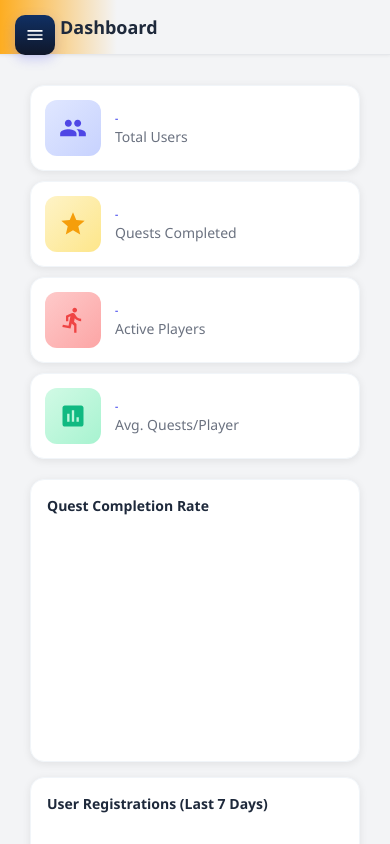
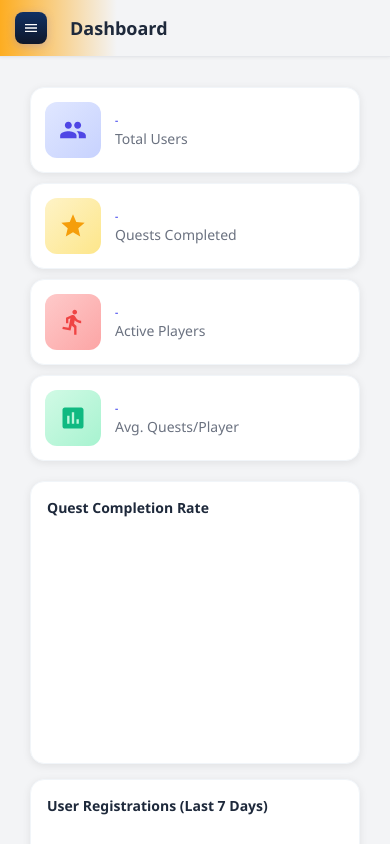
Before and after one commit to Jccelestial/ParSU-Realms-Admin, a website: page index.html in a window 390 px wide. Drawn offline with nearby package versions, Linux system fonts and the light colour scheme.

Commit message:
Move mobile menu toggle to header for better UX

```diff
--- a/index.html
+++ b/index.html
@@ -8,13 +8,6 @@
     <link rel="stylesheet" href="styles.css">
 </head>
 <body>
-    <!-- Mobile Menu Toggle -->
-    <button class="mobile-menu-toggle" id="mobile-menu-toggle" aria-label="Toggle Menu">
-        <svg class="icon" fill="currentColor" viewBox="0 0 24 24">
-            <path d="M3 18h18v-2H3v2zm0-5h18v-2H3v2zm0-7v2h18V6H3z"/>
-        </svg>
-    </button>
-
     <!-- Sidebar Overlay for Mobile -->
     <div class="sidebar-overlay" id="sidebar-overlay"></div>
 
@@ -65,6 +58,12 @@
         <!-- Main Content -->
         <main class="main-content">
             <header class="header">
+                <!-- Mobile Menu Toggle -->
+                <button class="mobile-menu-toggle" id="mobile-menu-toggle" aria-label="Toggle Menu">
+                    <svg class="icon" fill="currentColor" viewBox="0 0 24 24">
+                        <path d="M3 18h18v-2H3v2zm0-5h18v-2H3v2zm0-7v2h18V6H3z"/>
+                    </svg>
+                </button>
                 <h1 id="page-title">Dashboard</h1>
                 <div class="header-actions">
 
--- a/styles.css
+++ b/styles.css
@@ -291,12 +291,14 @@ body {
     justify-content: space-between;
     align-items: center;
     box-shadow: 0 1px 3px rgba(0,0,0,0.05);
+    gap: 15px;
 }
 
 .header h1 {
     font-size: 26px;
     color: #1e293b;
     font-weight: 700;
+    flex: 1;
 }
 
 .user-info {
@@ -873,23 +875,21 @@ body {
 /* Mobile Menu Toggle */
 .mobile-menu-toggle {
     display: none;
-    position: fixed;
-    top: 10px;
-    left: 20px;
-    z-index: 1001;
     background: linear-gradient(180deg, #103064 0%, #0f172a 100%);
     color: white;
     border: none;
-    padding: 12px;
-    border-radius: 10px;
+    padding: 10px;
+    border-radius: 8px;
     cursor: pointer;
-    box-shadow: 0 4px 12px rgba(99, 102, 241, 0.3);
+    box-shadow: 0 2px 8px rgba(99, 102, 241, 0.3);
     transition: all 0.3s ease;
+    margin-right: 15px;
+    flex-shrink: 0;
 }
 
 .mobile-menu-toggle:hover {
     transform: scale(1.05);
-    box-shadow: 0 6px 16px rgba(99, 102, 241, 0.4);
+    box-shadow: 0 4px 12px rgba(99, 102, 241, 0.4);
 }
 
 .mobile-menu-toggle:active {
@@ -897,8 +897,9 @@ body {
 }
 
 .mobile-menu-toggle .icon {
-    width: 24px;
-    height: 24px;
+    width: 20px;
+    height: 20px;
+    display: block;
 }
 
 /* Mobile Overlay */
@@ -959,11 +960,13 @@ body {
     }
 
     .mobile-menu-toggle {
-        display: block;
+        display: flex;
+        align-items: center;
+        justify-content: center;
     }
 
     .header {
-        padding: 20px 20px 20px 70px;
+        padding: 15px 20px;
     }
 
     .header h1 {
@@ -1055,11 +1058,21 @@ body {
 /* Mobile phones (480px and below) */
 @media (max-width: 480px) {
     .header {
-        padding: 15px 15px 15px 60px;
+        padding: 12px 15px;
     }
 
     .header h1 {
         font-size: 18px;
+    }
+
+    .mobile-menu-toggle {
+        padding: 8px;
+        margin-right: 10px;
+    }
+
+    .mobile-menu-toggle .icon {
+        width: 18px;
+        height: 18px;
     }
 
     .content {
@@ -1200,14 +1213,13 @@ body {
     }
 
     .mobile-menu-toggle {
-        top: 15px;
-        left: 15px;
-        padding: 10px;
+        padding: 8px;
+        margin-right: 8px;
     }
 
     .mobile-menu-toggle .icon {
-        width: 20px;
-        height: 20px;
+        width: 16px;
+        height: 16px;
     }
 
     .sidebar {
```
